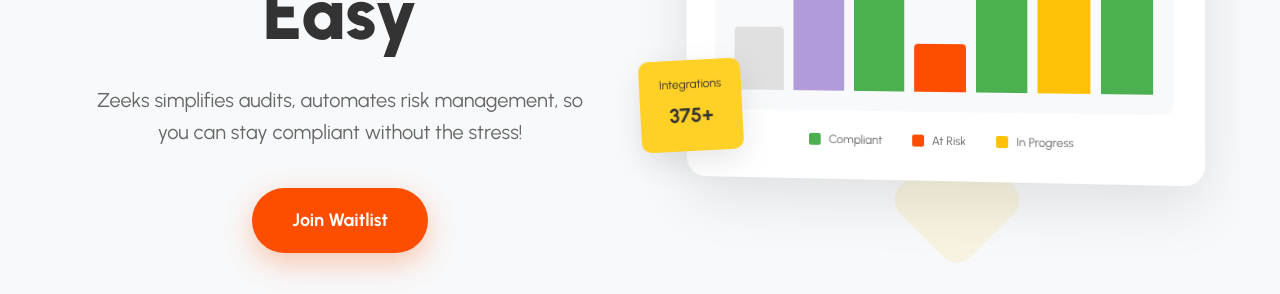
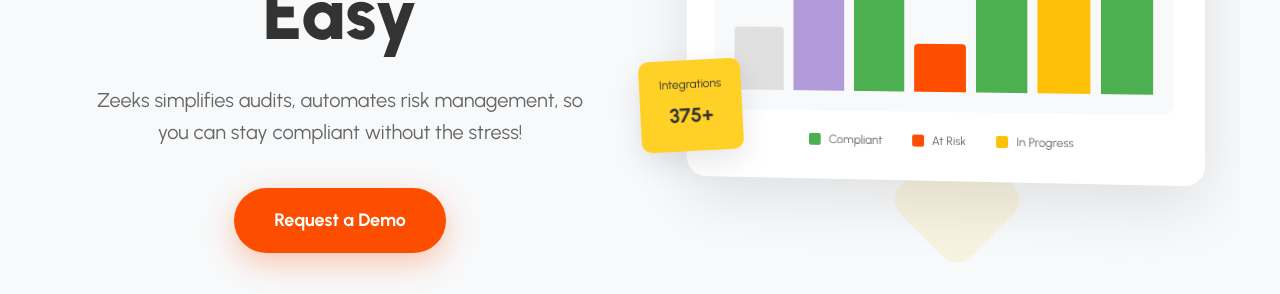
Before and after one commit to mechanicals/zeeks_landing, a plain HTML site: page index.html in a window 1280 px wide. Shown: the part 506-800 px from the top of the page. Drawn offline with Linux system fonts and the light colour scheme.

Commit message:
hide book a consultation button.

```diff
--- a/index.html
+++ b/index.html
@@ -812,7 +812,8 @@
                         Zeeks simplifies audits, automates risk management, so you can stay compliant without the stress!
                     </p>
 
-                    <a href="#waitlist" class="cta-button" style="background: #fd4e00; color: white; box-shadow: 0 10px 30px rgba(253, 78, 0, 0.3);">Join Waitlist</a>
+                    <!-- <a href="#waitlist" class="cta-button" style="background: #f2f2f2; color: #595959; box-shadow: 0 10px 30px rgb(145 145 145 / 30%)">Book a Consultation</a> -->
+                    <a href="#waitlist" class="cta-button" style="background: #fd4e00; color: white; box-shadow: 0 10px 30px rgba(253, 78, 0, 0.3);">Request a Demo</a>
                 </div>
 
                 <!-- Right Content - Dashboard Preview -->
```
